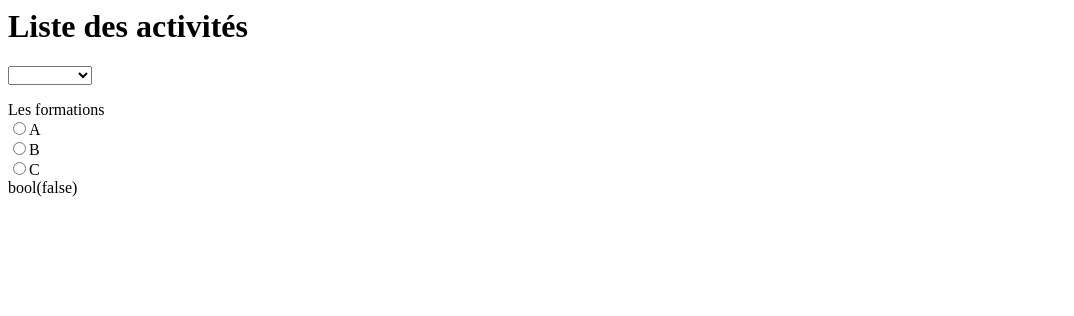
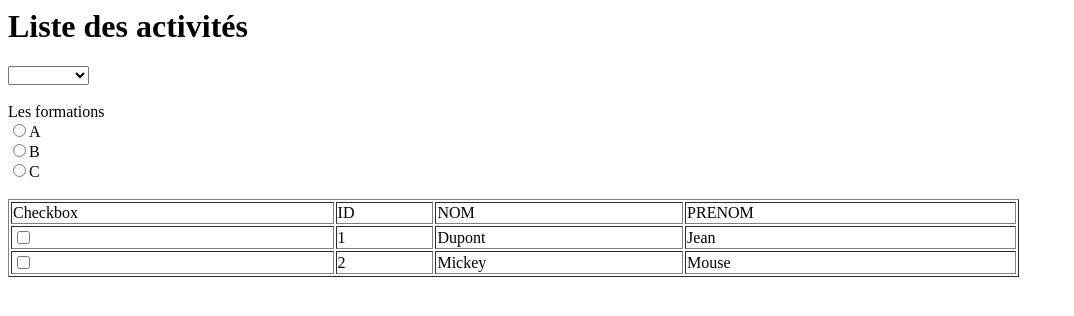
Before and after one commit to Azzedeen/Sncf, a PHP site: page / in a window 1280 px wide. Shown: the top 316 px of the page, without its empty margins (0-1074 px from the left). Run offline with PHP 8.4, Linux system fonts and the light colour scheme; data comes from the database, SQL or seed files in the repository; both versions use the stored data as it was after the commit; data that the repository does not hold is empty.

Commit message:
Add files via upload

```diff
--- a/index.php
+++ b/index.php
@@ -5,16 +5,14 @@
         <h1>Liste des activités</h1>
     </head>
     <body>
-        <FORM>
-        <SELECT name="nom" size="1">
-        <OPTION>
-        <OPTION>Tennis
-        <OPTION>Football
-        <OPTION>Basketball
-        <OPTION>Boxe
-        </SELECT>
-        </FORM>
-        <form method="post">
+    <select name="activite"  onchange="change(this.value)">
+    <option value="0"></option>
+    <option value="ten">Tennis</option>
+    <option value="2">Jardinage</option>
+    <option value="3">Football</option>
+    </select>
+    <br>
+    <br>
         Les formations
         <br>
         <input type="radio" name="info" value="A">A
@@ -23,27 +21,38 @@
         <br>
         <input type="radio" name="info" value="C">C
         <br>
+        <br>
 
         <?php
+
         $bdd = new PDO('mysql:host=localhost;dbname=sncf;charset=utf8', 'root', '');
 
-        //$reponse= $bdd->query("SELECT * FROM sncf");
-
-        // Tu t'es trompé sur le nom de la table
-        $reponse= $bdd->query("SELECT * FROM agent");
+        $reponse= $bdd->query("SELECT * FROM ag");
 
         $resultat = $reponse->fetch();
 
-        // Cette ligne ne veut rien dire
-        //echo $resultat['CODE'.'NOM'.'PRENOM'];
-
-        // Pour visualiser ce qu'il y a dans $resultat
-        echo var_dump($resultat);
-
-        // Affiche du code + nom + prénom
-        echo $resultat['code']. " ". $resultat['nom']. " ".$resultat['prenom']
         ?>
 
+            <table width="80%" border="1">
+            <tr>
+            <td> Checkbox </td>
+            <td>ID</td>
+            <td>NOM</td>
+            <td>PRENOM</td>
+            </tr>
+            <?php  while($donnees=$reponse->fetch()) {  ?>
+            <tr>
+            <td><input type="checkbox"  value="X"> </td>
+            <td> <?php echo ($donnees['ID']);?> </td>
+            <td> <?php echo($donnees['NOM']); ?> </td>
+            <td> <?php echo ($donnees['PRENOM']);?> </td>
+            </tr>
+
+            <?php } ?>
+
+
+
+            </table>
 
 
     </body>
```
Also changed, not shown: ag.sql (+13 -2 lines).
